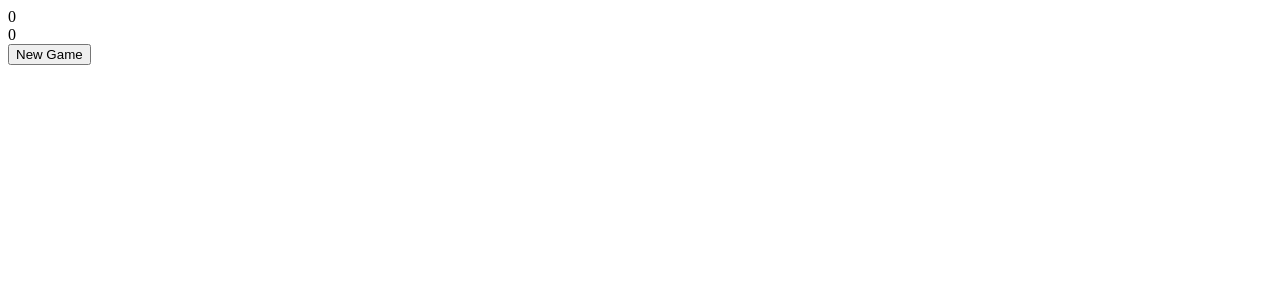
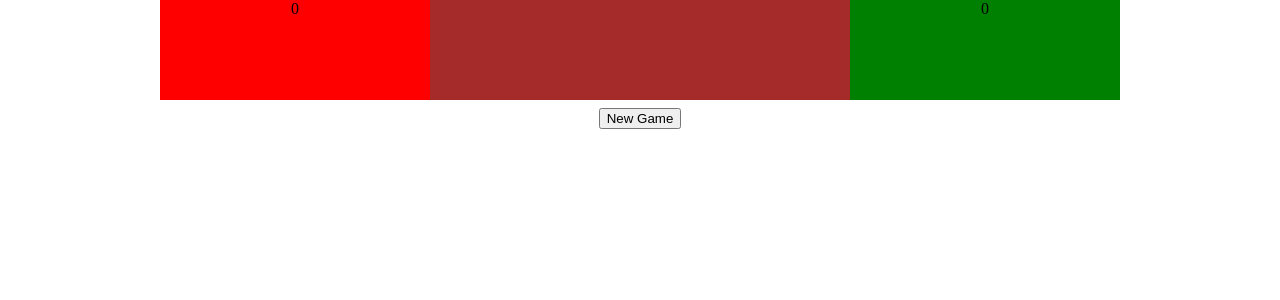
Before and after one commit to gabriel-iac/Game-Memory, a PHP site: page / in a window 1280 px wide. Shown: the top 300 px of the page. Run offline with PHP 8.4, Linux system fonts and the light colour scheme; some libraries are stand-ins or nearby versions.

Commit message:
get the score fixed

```diff
--- a/css/style.css
+++ b/css/style.css
@@ -6,6 +6,59 @@ li{
 	margin: 5px;
 }
 
+.wrapper {
+	width: 960px;
+	height: auto;
+	margin: 0 auto;
+}
+
+
+
+.scoreboard{
+
+	position: fixed;
+	width: 100%;
+	 top: 0;
+		  z-index: 3;
+	width: 100%;
+
+}
+.centered{
+	margin-left: auto;
+	  margin-right: auto;
+	  position: relative;
+
+	  text-align: center;
+
+}
+#display{
+	float: left;
+	width: 420px;
+	height: 100px;
+	background-color: brown;
+}
+.p1score {
+	float: left;
+	width: 270px;
+	background-color: red;
+	height: 100px;
+}
+.p2score{
+	float: left;
+	width: 270px;
+	background-color: green;
+	height: 100px;
+}
+.board-content{
+	margin-top: 100px;
+	float: left;
+	width: 100%;
+	height: auto;
+
+}
+.board-wrapper{
+	text-align: center;;
+}
 .active{
 	background-color: #f2f2f2;
 	-webkit-box-shadow: 0px 0px 9px 0px rgba(0,0,0,0.75);
@@ -13,14 +66,14 @@ li{
 	box-shadow: 0px 0px 9px 0px rgba(0,0,0,0.75);
 }
 
-.flip-container .p1-pair{
+ul li.flip-container.p1-pair{
 	z-index: 3;
 	-webkit-box-shadow: 0px 0px 9px 0px rgba(47,36,201,1);
 	-moz-box-shadow: 0px 0px 9px 0px rgba(47,36,201,1);
 	box-shadow: 0px 0px 9px 0px rgba(47,36,201,1);
 }
 
-.flip-container .p2-pair{
+ul li.flip-container.p2-pair{
 	z-index: 3;
 	-webkit-box-shadow: 0px 0px 9px 0px rgba(204,51,51,1);
 	-moz-box-shadow: 0px 0px 9px 0px rgba(204,51,51,1);
@@ -42,8 +95,8 @@ li{
 .flip-container,
 .front,
 .card {
-	width: 200px;
-	height: 280px;
+	width: 160px;
+	height: 224px;
 	display: inline-block;
 	float: left;
 
@@ -76,8 +129,8 @@ li{
 
 /* back, initially hidden pane */
 .card {
-	width: 200px;
-	height: 280px;
+	width: 160px;
+	height: 224px;
 	transform: rotateY(180deg);
 	background-color: #f2f2f2;
 }
--- a/index.html
+++ b/index.html
@@ -14,9 +14,11 @@
 	<main>
 		<div class="wrapper">
 			<section class="scoreboard">
+				<div class="centered">
 				<div class="p1score">0</div>
 				<div id="display"></div>
 				<div class="p2score">0</div>
+				</div>
 			</section>
 			<section class="board-content">
 				<div class="board-wrapper">
```
Also changed, not shown: images/card.png.
